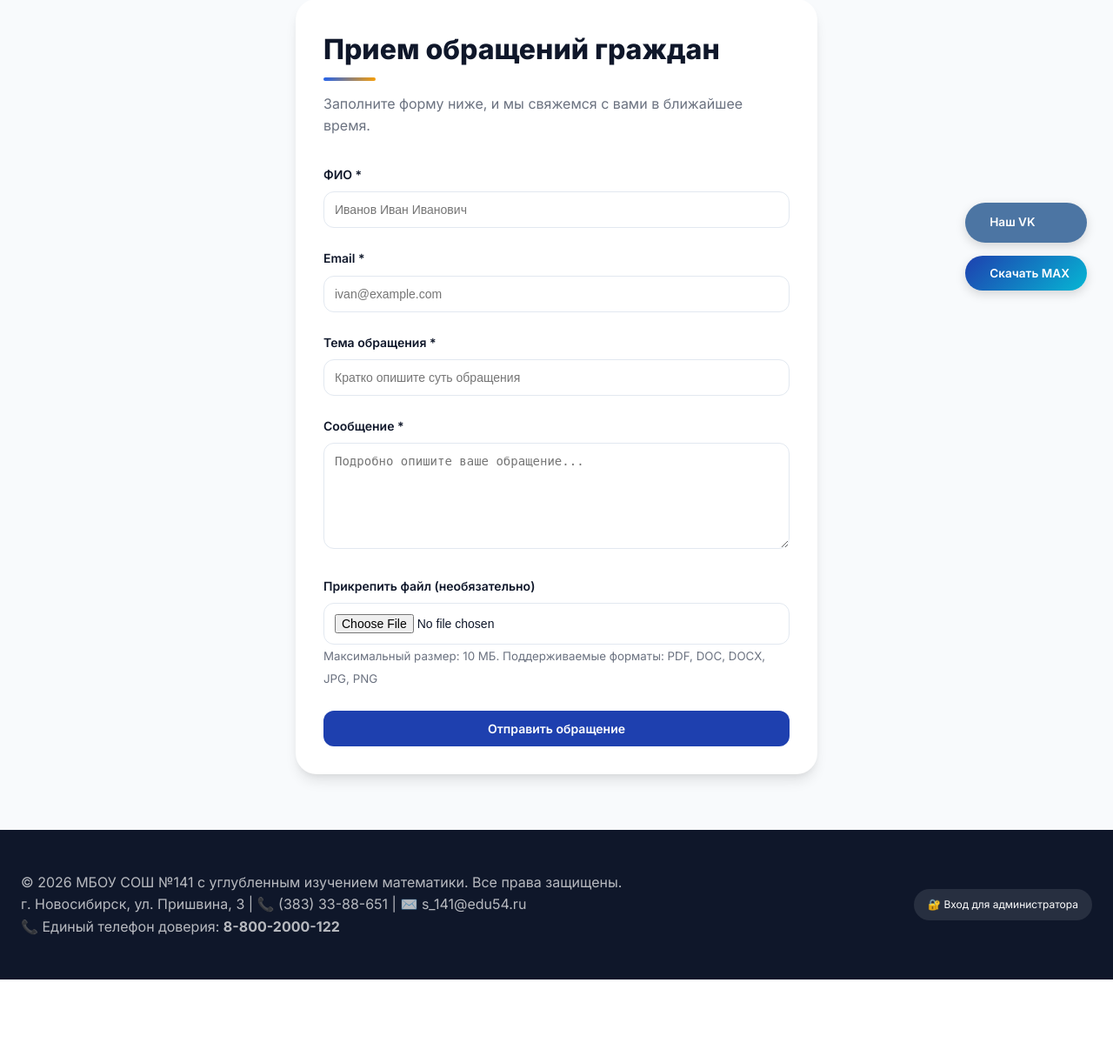
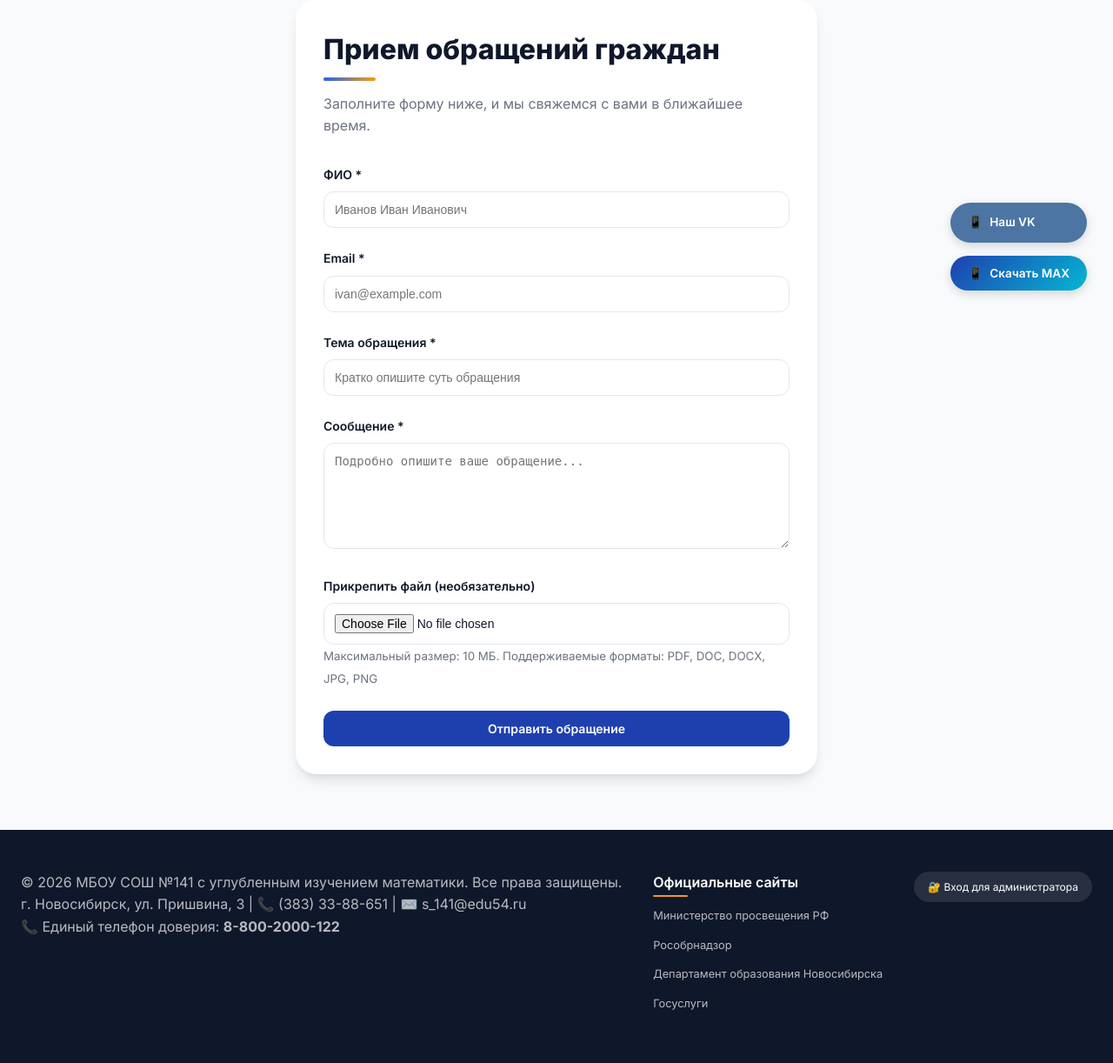
Before and after one commit to martynovmax251-crypto/school_site_v2, a Django app: page /appeal/ in a window 1280 px wide. Shown: the part 436-1658 px from the top of the page at 87% size. Before the commit the page ends 1562 px from the top, so only its background shows below. Run offline with Django 5.2, Linux system fonts and the light colour scheme.

Commit message:
Добавлены ссылки на официальные сайты в подвал (Минпросвещения, Рособрнадзор, Департамент образования, Госуслуги), обновлён дизайн футера

```diff
--- a/main/static/css/style.css
+++ b/main/static/css/style.css
@@ -993,7 +993,7 @@ button,
 }
 
 /* =========================================
-   ПОДВАЛ
+   ПОДВАЛ СО ССЫЛКАМИ
    ========================================= */
 
 footer {
@@ -1006,18 +1006,48 @@ footer {
 .footer-grid {
     display: flex;
     justify-content: space-between;
-    align-items: center;
+    align-items: flex-start;
     flex-wrap: wrap;
     gap: 2rem;
 }
 
-.footer-grid a {
+.footer-links h4 {
     color: white;
+    font-size: 1rem;
+    font-weight: 600;
+    margin-bottom: 0.75rem;
+    position: relative;
+}
+
+.footer-links h4::after {
+    content: '';
+    position: absolute;
+    bottom: -4px;
+    left: 0;
+    width: 40px;
+    height: 2px;
+    background: var(--accent);
+    border-radius: 2px;
+}
+
+.footer-links ul {
+    list-style: none;
+    padding: 0;
+    margin: 0;
+}
+
+.footer-links li {
+    margin-bottom: 0.5rem;
+}
+
+.footer-links a {
+    color: rgba(255,255,255,0.7);
     text-decoration: none;
+    font-size: 0.8rem;
     transition: var(--transition);
 }
 
-.footer-grid a:hover {
+.footer-links a:hover {
     color: var(--accent);
 }
 
@@ -1027,6 +1057,14 @@ footer {
     padding: 0.5rem 1rem;
     border-radius: 40px;
     font-size: 0.75rem;
+    color: white;
+    text-decoration: none;
+    transition: var(--transition);
+}
+
+.admin-link:hover {
+    background: var(--accent);
+    color: #111827;
 }
 
 /* =========================================
@@ -1080,6 +1118,16 @@ body.accessibility-mode .section-title::after {
     .search-form input {
         width: 100%;
     }
+
+    .footer-grid {
+        flex-direction: column;
+        text-align: center;
+    }
+
+    .footer-links h4::after {
+        left: 50%;
+        transform: translateX(-50%);
+    }
 }
 
 @media (max-width: 768px) {
@@ -1125,11 +1173,6 @@ body.accessibility-mode .section-title::after {
         grid-template-columns: 1fr;
     }
 
-    .footer-grid {
-        flex-direction: column;
-        text-align: center;
-    }
-
     .floating-buttons {
         bottom: 20px;
         right: 20px;
--- a/main/templates/main/base.html
+++ b/main/templates/main/base.html
@@ -58,8 +58,8 @@
 
             <!-- Поиск -->
             <form action="{% url 'search' %}" method="get" class="search-form">
-            <input type="text" name="q" placeholder="Поиск..." value="{{ request.GET.q }}" aria-label="Поиск">
-            <button type="submit">🔍</button>
+                <input type="text" name="q" placeholder="Поиск..." value="{{ request.GET.q }}" aria-label="Поиск">
+                <button type="submit">🔍</button>
             </form>
 
             <!-- Кнопка для слабовидящих -->
@@ -94,10 +94,10 @@
     <!-- Кнопки в правом нижнем углу (VK сверху, MAX снизу) -->
     <div class="floating-buttons">
         <a href="https://vk.com/public217225973" class="vk-button" target="_blank" rel="noopener noreferrer">
-            <span> </span> Наш VK
+            <span>📱</span> Наш VK
         </a>
         <button class="max-button" onclick="openQrModal()">
-            <span> </span> Скачать MAX
+            <span>📱</span> Скачать MAX
         </button>
     </div>
 
@@ -162,6 +162,15 @@
                     <p>г. Новосибирск, ул. Пришвина, 3 | 📞 (383) 33-88-651 | ✉️ s_141@edu54.ru</p>
                     <p>📞 Единый телефон доверия: <strong>8-800-2000-122</strong></p>
                 </div>
+                <div class="footer-links">
+                    <h4>Официальные сайты</h4>
+                    <ul>
+                        <li><a href="https://edu.gov.ru/" target="_blank" rel="noopener noreferrer">Министерство просвещения РФ</a></li>
+                        <li><a href="https://obrnadzor.gov.ru/" target="_blank" rel="noopener noreferrer">Рособрнадзор</a></li>
+                        <li><a href="https://edu54.ru/" target="_blank" rel="noopener noreferrer">Департамент образования Новосибирска</a></li>
+                        <li><a href="https://www.gosuslugi.ru/" target="_blank" rel="noopener noreferrer">Госуслуги</a></li>
+                    </ul>
+                </div>
                 <div>
                     <a href="/admin" class="admin-link">🔐 Вход для администратора</a>
                 </div>
```
